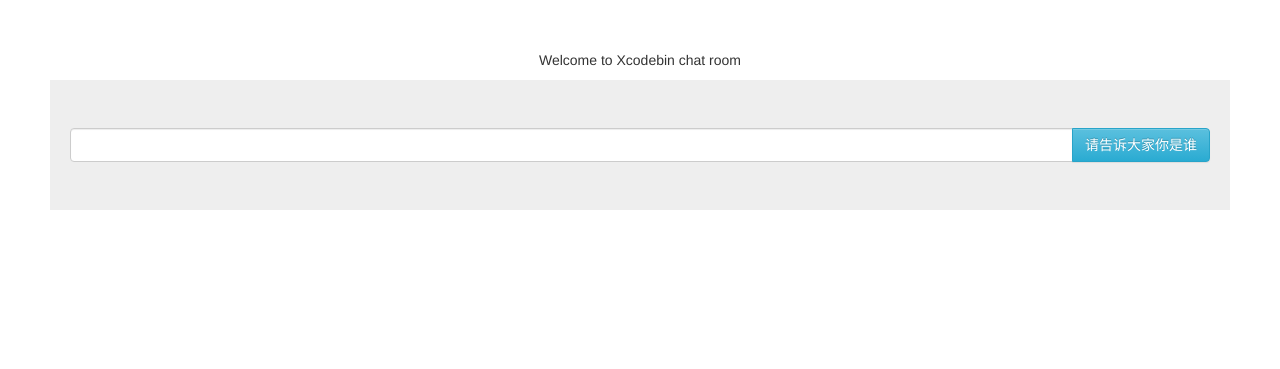
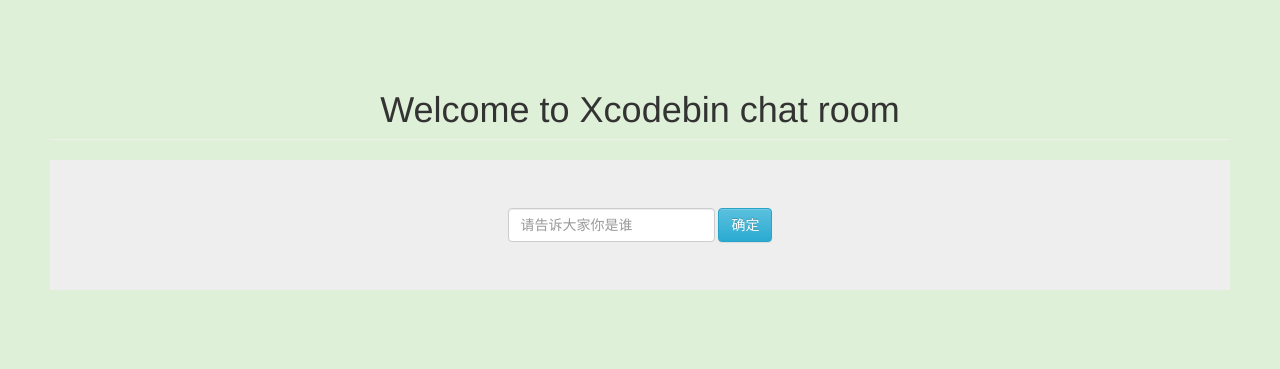
Before and after one commit to xcodebin/puke, a Node server app: page / in a window 1280 px wide. Shown: the top 369 px of the page. Run offline with Node 20, Linux system fonts and the light colour scheme; some libraries are stand-ins or nearby versions.

Commit message:
聊天室

```diff
--- a/background/public/stylesheets/style.css
+++ b/background/public/stylesheets/style.css
@@ -16,7 +16,7 @@
     border: 1px solid #62ff3a;
     border-radius: 10px;
     padding: 0 20px;
-    height: 200px;
+    height: 300px;
     min-width: 300px;
     overflow: auto;
 }
--- a/background/views/index.ejs
+++ b/background/views/index.ejs
@@ -12,18 +12,19 @@
           integrity="sha384-rHyoN1iRsVXV4nD0JutlnGaslCJuC7uwjduW9SVrLvRYooPp2bWYgmgJQIXwl/Sp" crossorigin="anonymous">
 
 </head>
-<body>
-<p class="t-c">Welcome to Xcodebin chat room <span id="title" class="text-success"></span></p>
+<body class="bg-success">
+<h1 class="t-c page-header">Welcome to Xcodebin chat room <span id="title" class="text-success"></span></h1>
 
 <div class="jumbotron">
     <div class="container">
-        <div id="name">
-            <div class="input-group">
-                <input class="form-control" type="text" id="testpost">
-                <span class="input-group-btn">
-                    <button type="button" class="btn btn-info" id="testpostBtn" title="post测试按钮">请告诉大家你是谁</button>
-                </span>
-            </div>
+        <div class="t-c" id="name">
+            <form class="form-inline">
+                <div class="form-group">
+                    <input class="form-control" type="text" id="testpost" placeholder="请告诉大家你是谁">
+                </div>
+                <button type="button" class="btn btn-info" id="testpostBtn" title="post测试按钮">确定
+                </button>
+            </form>
         </div>
 
         <div id="message">
@@ -40,11 +41,6 @@
 
 <script src="https://cdnjs.cloudflare.com/ajax/libs/socket.io/2.0.4/socket.io.js"></script>
 <script src="https://cdn.bootcss.com/jquery/3.3.1/jquery.min.js"></script>
-
-<!-- 最新的 Bootstrap 核心 JavaScript 文件 -->
-<script src="https://cdn.bootcss.com/bootstrap/3.3.7/js/bootstrap.min.js"
-        integrity="sha384-Tc5IQib027qvyjSMfHjOMaLkfuWVxZxUPnCJA7l2mCWNIpG9mGCD8wGNIcPD7Txa"
-        crossorigin="anonymous"></script>
 <script>
 	var socket = io.connect('http://xcodebins.tunnel.qydev.com');//socket test
 	function postNameMsg() {
@@ -68,10 +64,10 @@
 				alert('失败')
 			}
 		})
-	};
+	}
 	function sendMsg() {
 		socket.emit('sendChat', {name: $("#title").html(), content: $("#testsocket").val()});
-	};
+	}
 	$(function () {
 		$("#message").hide();
 		$("#testpost").keydown(function () {
```
